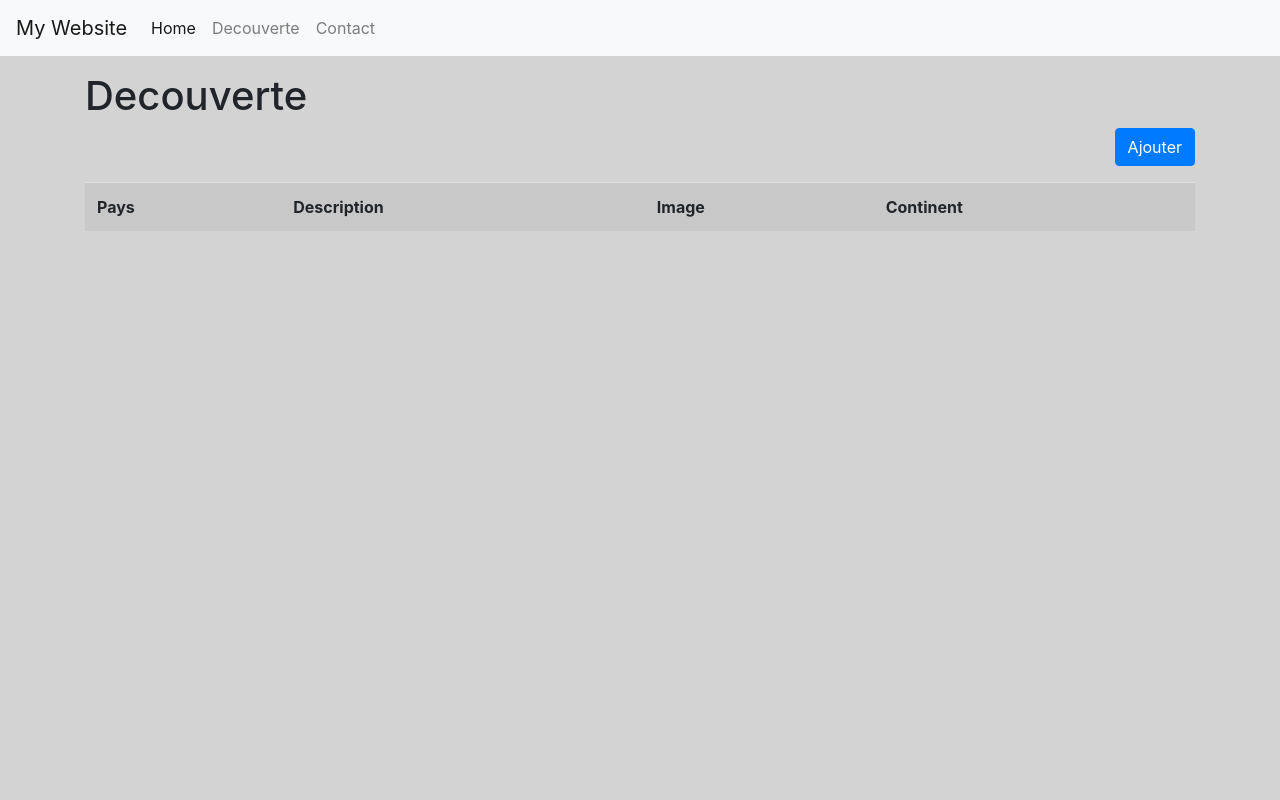
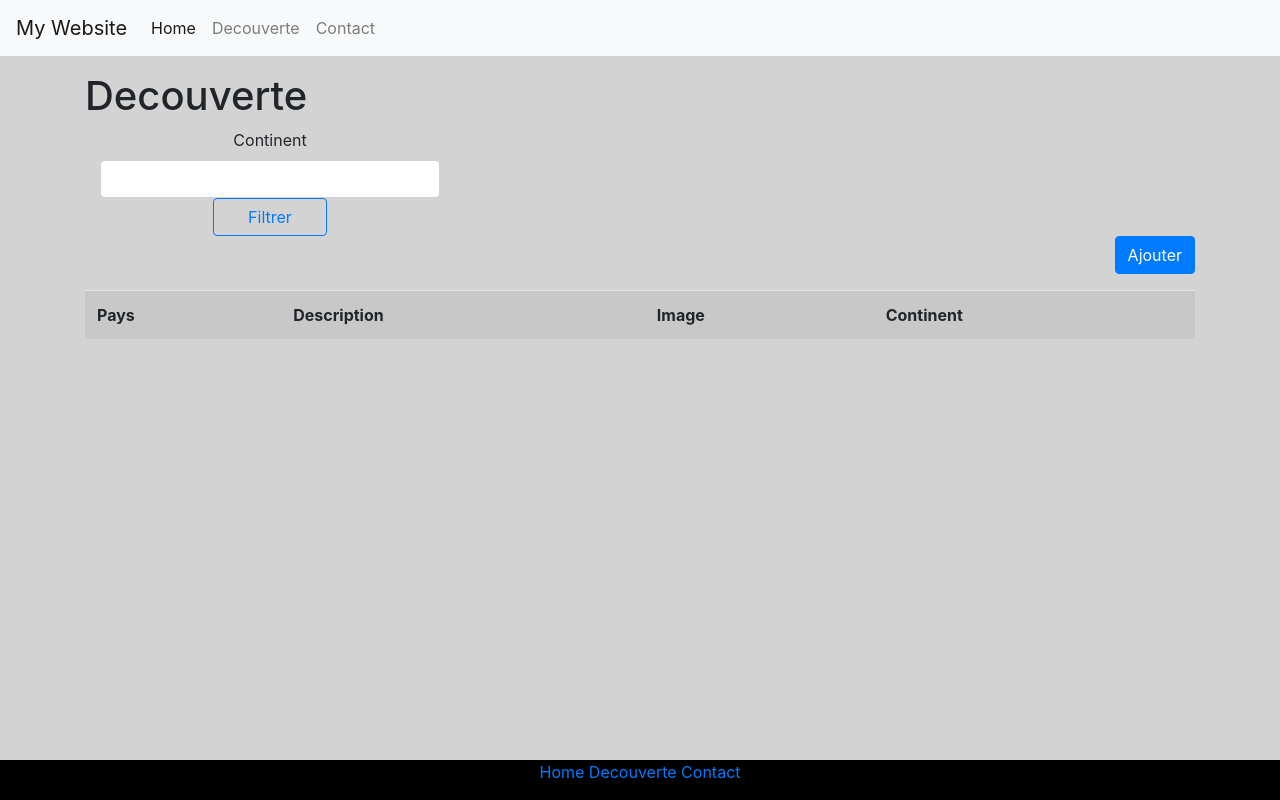
Before and after one commit to Phetparisouk/voyage_phet, a Symfony app: template templates/decouverte/index.html.twig in a window 1280 px wide. Run offline with Twig, Linux system fonts and the light colour scheme; the template is opened without the code that fills it, so the values that code supplies are empty; form fields are guessed from the names that the template uses; style sheets or scripts are compiled from the project's sources; some libraries are stand-ins or nearby versions.

Commit message:
update project

```diff
--- a/src/Repository/DecouverteRepository.php
+++ b/src/Repository/DecouverteRepository.php
@@ -24,8 +24,8 @@ class DecouverteRepository extends ServiceEntityRepository
     {
         $results = $this->createQueryBuilder('decouverte')
         ->select('count(decouverte.name), continent.name')
-        ->join('decouverte.continent_id', 'continent')
-        ->groupby('decouverte.continent_id', 'continent')
+        ->join('decouverte.continent', 'continent')
+        ->groupby('decouverte.continent', 'continent')
         ->getQuery()
             /* ->select('product.name, product.price, category.name AS cName')
             ->join('product.category', 'category')
@@ -45,7 +45,7 @@ class DecouverteRepository extends ServiceEntityRepository
     public function filter($filter): Query
     {
         $results = $this->createQueryBuilder('decouverte')
-            ->join('decouverte.continent_id', 'continent')
+            ->join('decouverte.continent', 'continent')
             ->where('continent.id = :filter')
             ->setParameters([
                 'filter' => $filter
--- /dev/null
+++ b/templates/_inc/footer.html.twig
@@ -0,0 +1,20 @@
+<meta name="viewport" content="width=device-width, initial-scale=1">
+<style>
+.footer {
+  position: fixed;
+  left: 0;
+  bottom: 0;
+  width: 100%;
+  background-color: black;
+  color: white;
+  text-align: center;
+}
+</style>
+
+<div class="footer">
+  <p>
+    <a href="{{ url('homepage.index') }}">Home</a>
+    <a href="{{ url('decouverte.index') }}">Decouverte</a>
+    <a href="{{ url('contact.index') }}">Contact</a>
+  </p>
+</div>
--- a/templates/base.html.twig
+++ b/templates/base.html.twig
@@ -22,6 +22,7 @@
                 include: inclusion de template twig
         #}
         {% include '_inc/nav.html.twig' %}
+        {% include '_inc/footer.html.twig' %}
 
         <div class="container my-3">
             {% block body %}{% endblock %}
--- a/templates/decouverte/index.html.twig
+++ b/templates/decouverte/index.html.twig
@@ -36,6 +36,14 @@
 
 			{% include '_inc/flash.messages.html.twig' %}
 
+            <div class="col-md-4 text-center mar-btm-15">
+                {{ form_start(form) }}
+                {{ form_label(form.continent) }}
+                {{ form_widget(form.continent) }}
+                <button class=" col-md-4 btn btn-outline-primary" type="submit">Filtrer</button>
+                {{ form_end(form) }}
+            </div>
+
 			<p class="text-right">
 				<a href="{{ url('decouverte.form') }}" class="btn btn-primary">Ajouter</a>
 			</p>
@@ -52,9 +60,10 @@
                         <td class="w-25">
 							<img src="{{ asset('img/decouverte/' ~ decouverte.image) }}" class="img-fluid" alt="">
 						</td>
-						<td>{{ decouverte.description }}€</td>
+						<td>{{ decouverte.description }}</td>
 						<td>{{ decouverte.continent.name }}</td>
 						<td class="text-right">
+                            <!--a href=                                                          class="btn btn-warning">Details</a-->
 							<a href="{{ url('decouverte.form.update', { id: decouverte.id }) }}" class="btn btn-warning">Modifier</a>
 							<a href="{{ url('decouverte.delete', { id: decouverte.id }) }}" class="btn btn-danger">Supprimer</a>
 						</td>
```
Also changed, not shown: src/Controller/DecouverteController.php (+32 -3 lines), src/Entity/Decouverte.php (+19 -0 lines), src/Form/ContinentFilterType.php (added, +33 -0 lines), src/Form/Model/ContinentFilterModel.php (added, +25 -0 lines), templates/decouverte/details.html.twig (added, +16 -0 lines).
